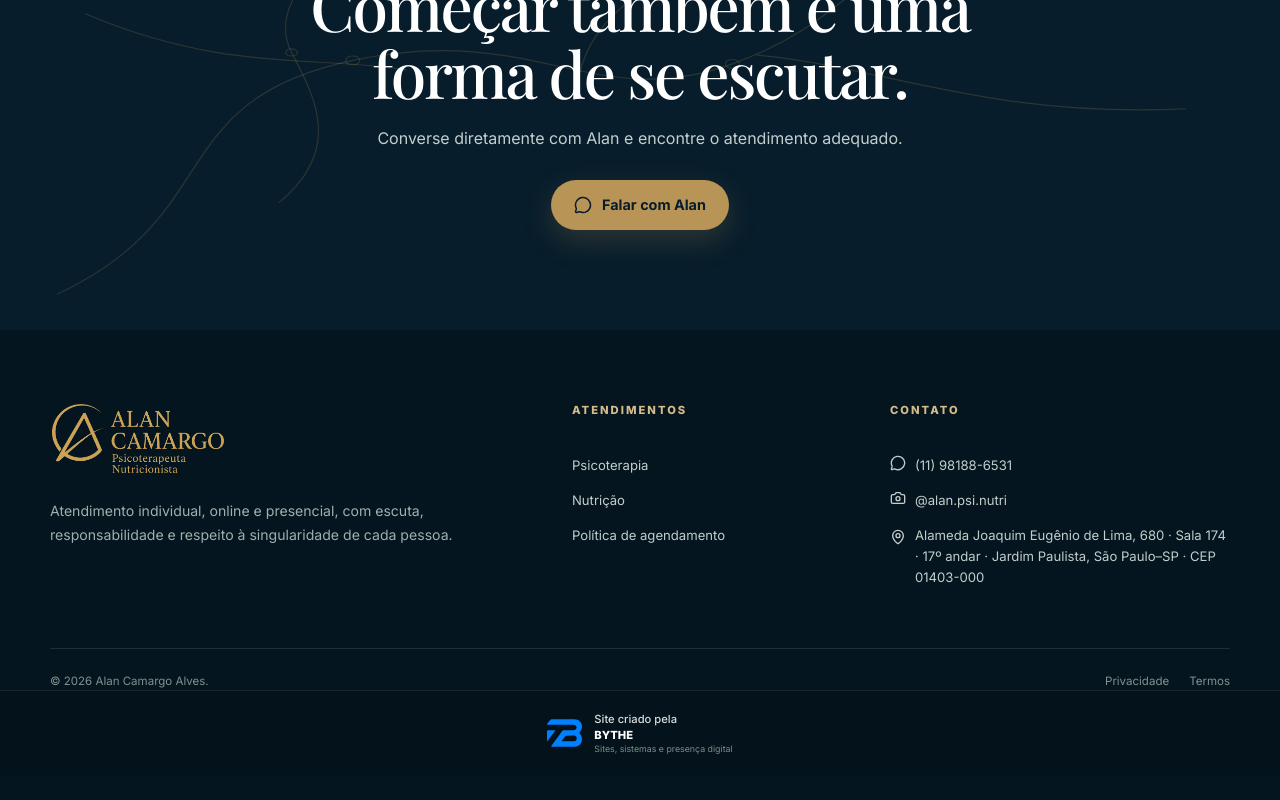
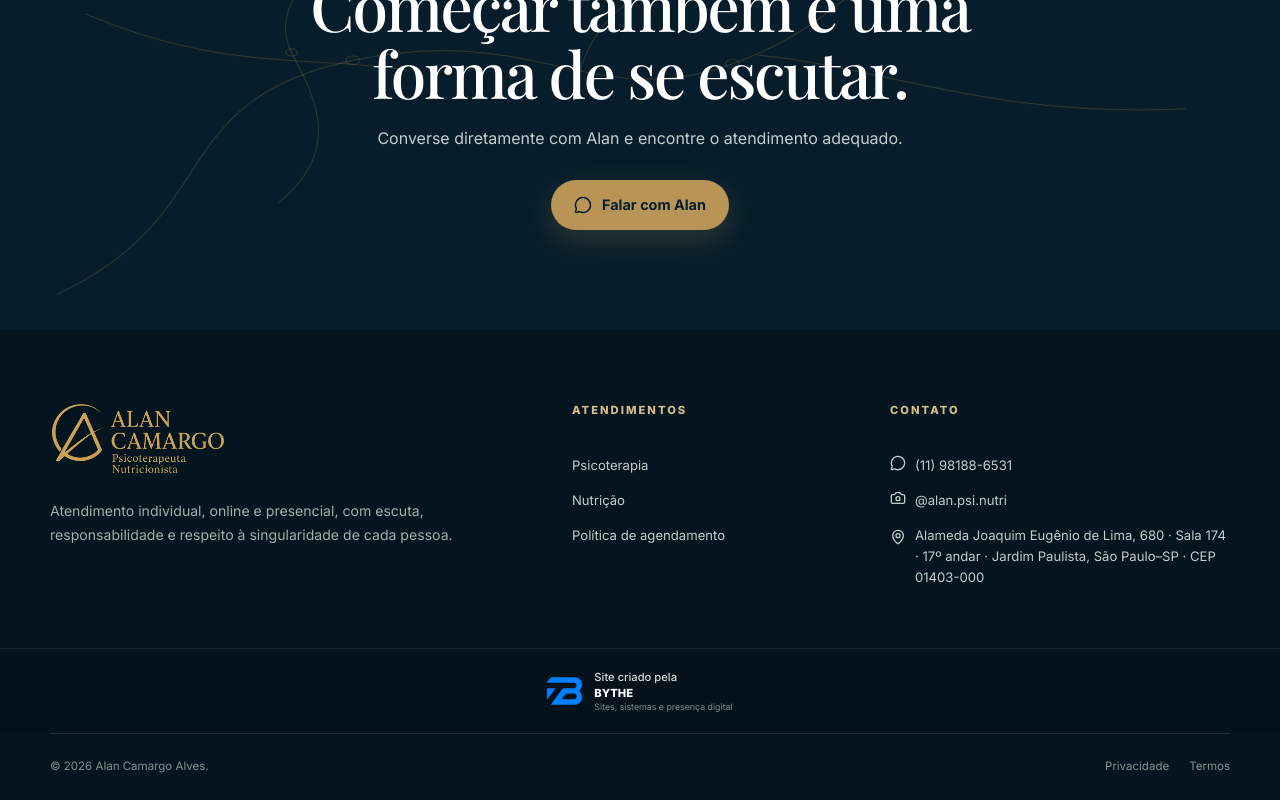
Before and after one commit to vftheodoro/alan-camargo, a Next.js app: page / in a window 1280 px wide. Shown: the part 5714-6514 px from the top of the page. Built offline with nearby package versions, Linux system fonts and the light colour scheme; no server answers; a web font is replaced by a local one.

Commit message:
fix: position Bythe credit above footer divider

```diff
--- a/src/components/layout/footer.tsx
+++ b/src/components/layout/footer.tsx
@@ -52,13 +52,6 @@ export function Footer() {
           </p>
         </div>
       </div>
-      <div className="shell footer-bottom">
-        <p>© {new Date().getFullYear()} Alan Camargo Alves.</p>
-        <div>
-          <Link href="/privacidade">Privacidade</Link>
-          <Link href="/termos">Termos</Link>
-        </div>
-      </div>
       <div className="footer-credit">
         <a
           className="footer-credit-link"
@@ -75,6 +68,13 @@ export function Footer() {
           </span>
         </a>
       </div>
+      <div className="shell footer-bottom">
+        <p>© {new Date().getFullYear()} Alan Camargo Alves.</p>
+        <div>
+          <Link href="/privacidade">Privacidade</Link>
+          <Link href="/termos">Termos</Link>
+        </div>
+      </div>
     </footer>
   );
 }
```
